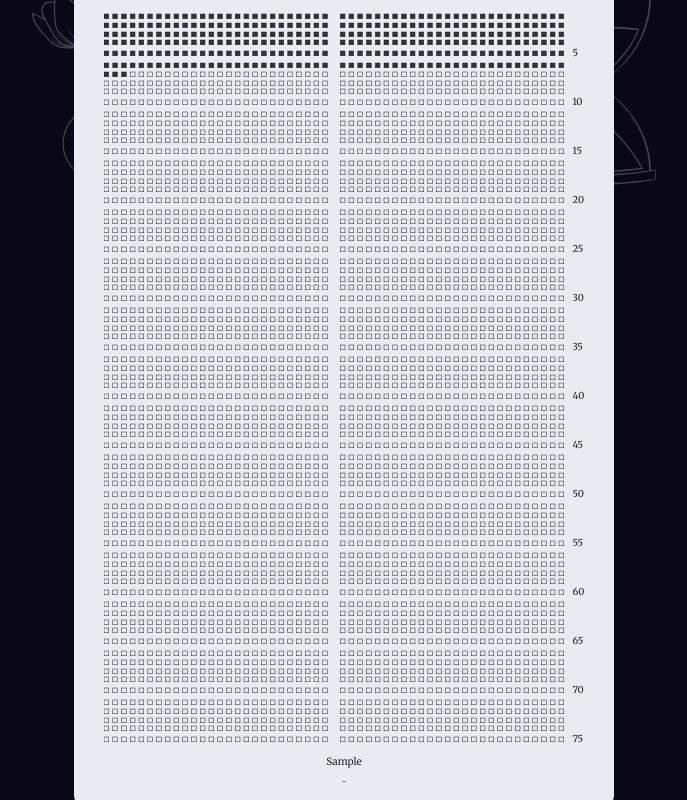
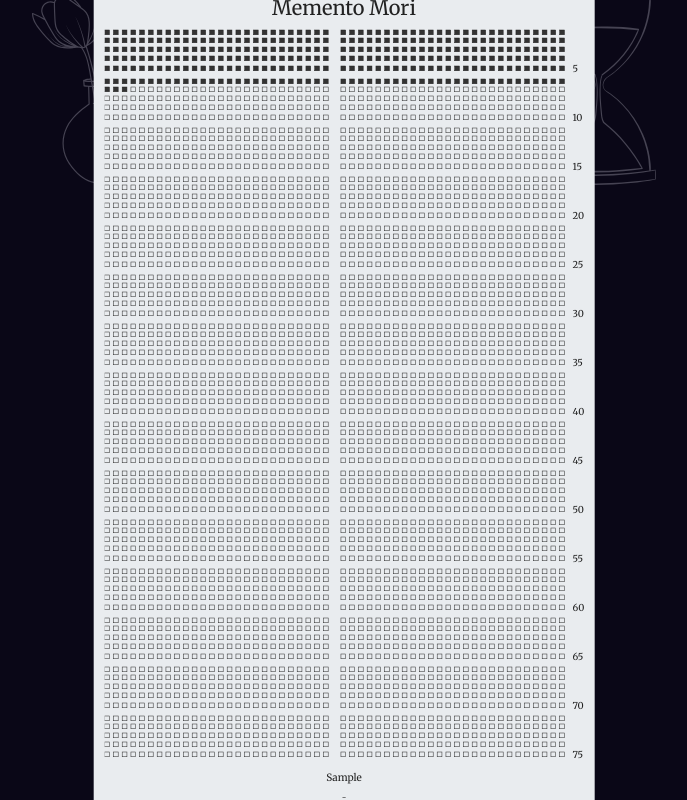
Before and after one commit to EnzoDev10/Memento, a React (Vite) app: page / in a window 1280 px wide. Both pictures are taken after typing "2020-01-15", "Sample" into the empty fields and a click on the button "Create". Shown: the part 220-1020 px from the top of the page, without its empty margins (296-983 px from the left). Built offline with nearby package versions, Linux system fonts and the light colour scheme.

Commit message:
Refactor styles and improve dialog content for better user experience.

```diff
--- a/src/App.tsx
+++ b/src/App.tsx
@@ -18,8 +18,7 @@ import { ReusableDialog } from "./components/ReusableDialog";
 import { PDFDownloadLink } from "@react-pdf/renderer";
 import { CalendarPreview } from "./features/Calendar/Preview/CalendarPreview";
 
-const StyledButtonsContainer = styled.article`
-    height: 20%;
+const StyledButtonsContainer = styled.div`
     display: flex;
     justify-content: center;
     align-items: center;
@@ -84,8 +83,8 @@ function App() {
                 </DateContext.Provider>
 
                 <ReusableDialog
-                    title='title'
-                    description='descriotion'
+                    title='Preview'
+                    description='Preview of how the calendar will look, with the quote, author and the appropriate weeks filled in with the chosen color.'
                     open={open}
                     setOpen={setOpen}
                 >
--- a/src/components/ReusableDialog.tsx
+++ b/src/components/ReusableDialog.tsx
@@ -14,16 +14,17 @@ interface DialogProps extends React.PropsWithChildren {
 const PDFDialogContent = styled(StyledDialogContent)`
     display: flex;
     flex-direction: column;
-    height: 90vh;
     border: none;
 
-    width: 80vw;
-    max-width: 540px;
+    width: fit-content;
     min-width: 300px;
+    padding: 20px;
 
     height: 100%;
     display: flex;
     justify-content: center;
+    gap: 15px;
+    text-align: center;
 
     padding: 100px 0;
     h3 {
@@ -46,8 +47,8 @@ export const ReusableDialog = ({
             <Dialog.Portal>
                 <StyledOverlay />
                 <PDFDialogContent>
+                    <Dialog.Title>{title}</Dialog.Title>
                     <VisuallyHidden>
-                        <Dialog.Title>{title}</Dialog.Title>
                         <Dialog.Description>{description}</Dialog.Description>
                     </VisuallyHidden>
                     {children}
--- a/src/components/Reusables.tsx
+++ b/src/components/Reusables.tsx
@@ -105,9 +105,7 @@ export const StyledCloseBtn = styled(StyledBtn)`
 `;
 
 export const StyledDialogContent = styled(Dialog.Content)`
-    background-color: var(--gray-1);
     border-radius: 6px;
-    box-shadow: var(--shadow-6);
     position: fixed;
     top: 50%;
     left: 50%;
--- a/src/features/Calendar/Preview/CalendarPreview.tsx
+++ b/src/features/Calendar/Preview/CalendarPreview.tsx
@@ -4,6 +4,7 @@ import type { documentProps } from "../commonValues";
 
 import { YearPreview } from "./YearPreview";
 import { PreviewText } from "@/components/Reusables";
+import { devices } from "@/styles/breakpoints";
 
 // * agregar estilos para las citas asi se parecen mas a los estilos del documento.
 // * Acomodar mejor los botones.
@@ -18,7 +19,11 @@ const StyledPreviewContainer = styled.article`
     font-family: Merriweather;
     padding: 10px;
     border-radius: 8px;
-`;
+
+
+    @media ${devices.mobile} {
+        transform:scale(0.7)
+    }`;
 
 const StyledPreviewTextContainer = styled.div`
     display: flex;
--- a/src/features/Calendar/Preview/YearPreview.tsx
+++ b/src/features/Calendar/Preview/YearPreview.tsx
@@ -18,7 +18,7 @@ const StyledYearContainer = styled.div`
 `;
 
 const StyledSvg = styled.svg`
-    padding: "0 1px";
+    padding: 0 1px;
 `;
 
 const WeekPreview = ({ index, strokeColor, fillColor }: weekProps) => {
```
